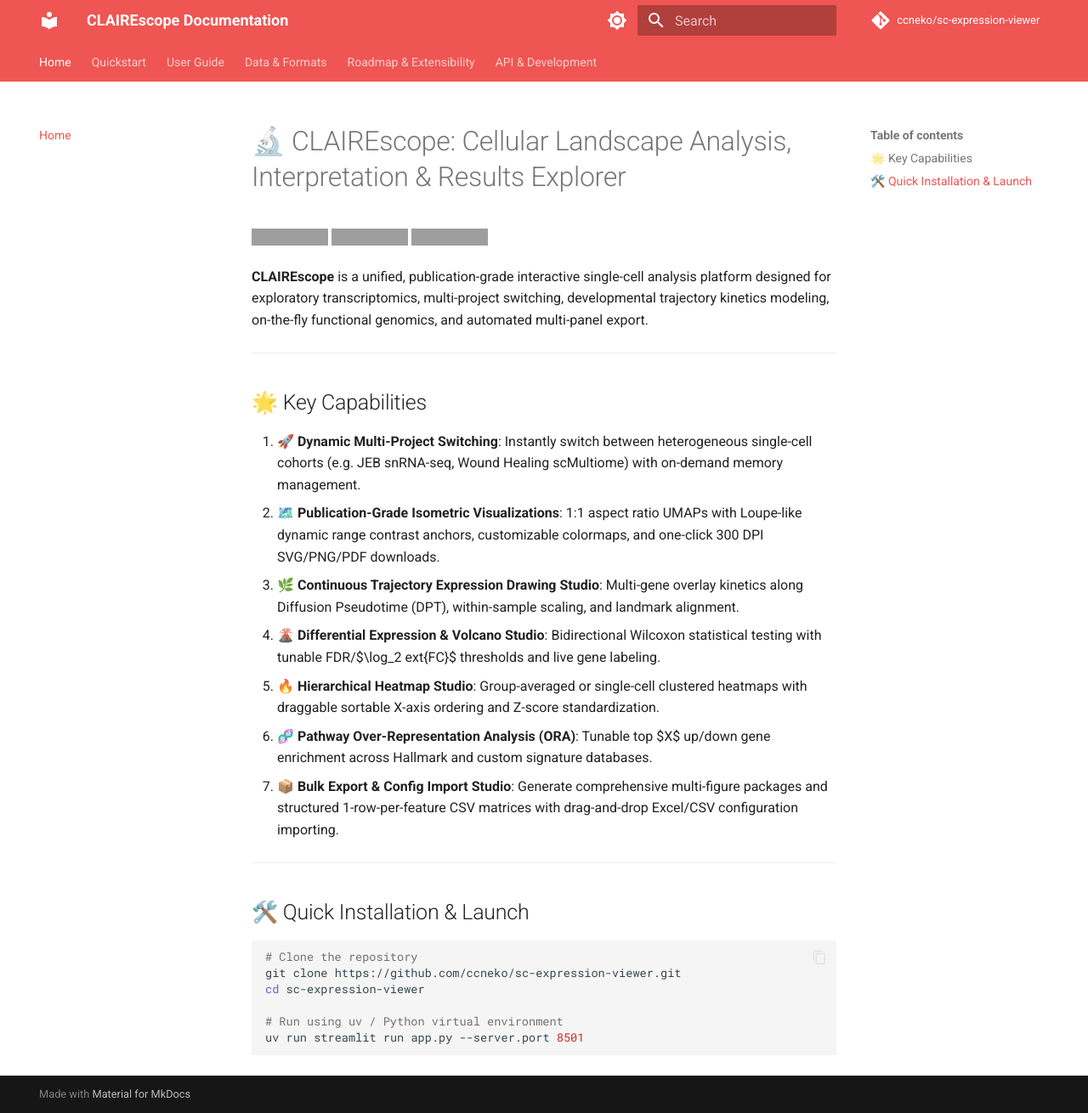
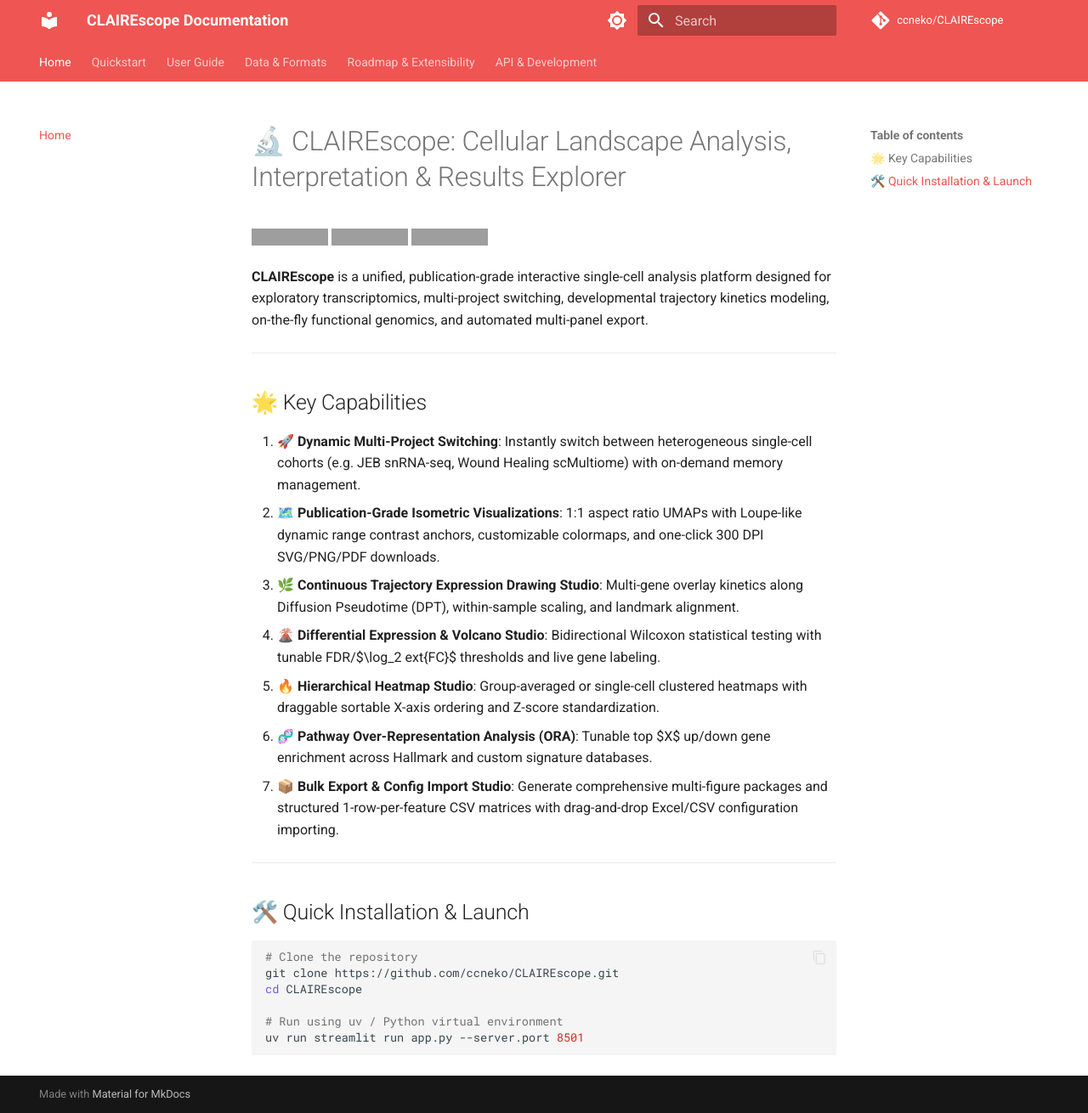
Before and after one commit to ccneko/CLAIREscope, an MkDocs documentation site: the page built from docs/index.md, in a window 1280 px wide and 1310 px high. Shown: the whole window at 85% size. Built offline with MkDocs 1.6.1 and Material for MkDocs 9.7.7, drawn with Linux system fonts in a browser that asks for light colours; comment, search, counter and statistics services are not loaded; grey boxes are pictures that could not be loaded.

Commit message:
docs: update repository name and links to CLAIREscope

````diff
--- a/docs/index.md
+++ b/docs/index.md
@@ -1,6 +1,6 @@
 # 🔬 CLAIREscope: Cellular Landscape Analysis, Interpretation & Results Explorer
 
-[![Release](https://img.shields.io/github/v/release/ccneko/sc-expression-viewer?color=B32141&label=Release)](https://github.com/ccneko/sc-expression-viewer/releases)
+[![Release](https://img.shields.io/github/v/release/ccneko/CLAIREscope?color=B32141&label=Release)](https://github.com/ccneko/CLAIREscope/releases)
 [![Python](https://img.shields.io/badge/Python-3.10%20%7C%203.11%20%7C%203.12%20%7C%203.13-blue.svg)](https://www.python.org/)
 [![License](https://img.shields.io/badge/License-MIT-green.svg)](LICENSE)
 
@@ -24,8 +24,8 @@
 
 ```bash
 # Clone the repository
-git clone https://github.com/ccneko/sc-expression-viewer.git
-cd sc-expression-viewer
+git clone https://github.com/ccneko/CLAIREscope.git
+cd CLAIREscope
 
 # Run using uv / Python virtual environment
 uv run streamlit run app.py --server.port 8501
--- a/mkdocs.yml
+++ b/mkdocs.yml
@@ -1,8 +1,8 @@
 site_name: CLAIREscope Documentation
 site_description: Cellular Landscape Analysis, Interpretation & Results Explorer - Single Cell Analysis Viewer
 site_author: Claire Chung, Research Lab A
-repo_url: https://github.com/ccneko/sc-expression-viewer
-repo_name: ccneko/sc-expression-viewer
+repo_url: https://github.com/ccneko/CLAIREscope
+repo_name: ccneko/CLAIREscope
 
 theme:
   name: material
````
